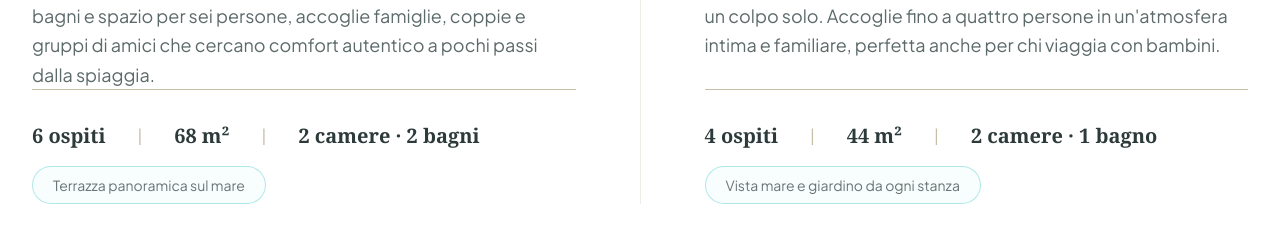
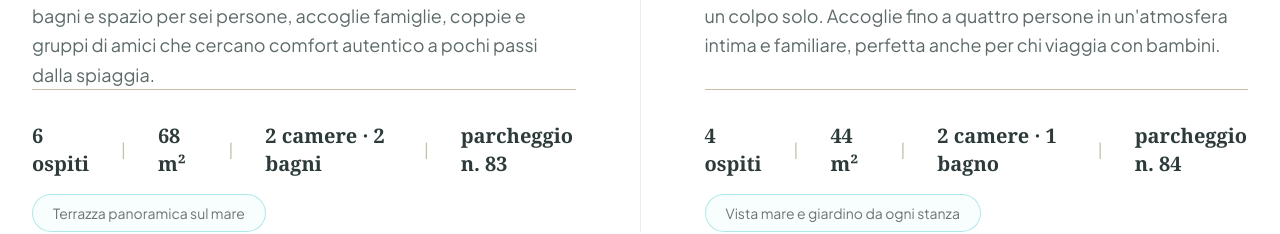
Before and after one commit to DCrescimone1/rbt_website_marzamemi, a Next.js app: page / in a window 1280 px wide. Shown: the part 1260-1494 px from the top of the page. Built offline with nearby package versions, Linux system fonts and the light colour scheme; no server answers.

Commit message:
update the description of the parking

```diff
--- a/components/sections/property-description.tsx
+++ b/components/sections/property-description.tsx
@@ -68,6 +68,12 @@ export default function PropertyDescriptionSection() {
                   {`${t("property.villaZefiro.bedrooms")} · ${t("property.villaZefiro.bathrooms")}`}
                 </p>
               </div>
+              <span className="text-border">|</span>
+              <div>
+                <p className="text-lg md:text-xl font-serif font-semibold text-foreground">
+                  {t("property.villaZefiro.parking")}
+                </p>
+              </div>
             </div>
 
             {/* Highlight badge */}
@@ -115,6 +121,12 @@ export default function PropertyDescriptionSection() {
               <div>
                 <p className="text-lg md:text-xl font-serif font-semibold text-foreground">
                   {`${t("property.villaI2Mari.bedrooms")} · ${t("property.villaI2Mari.bathrooms")}`}
+                </p>
+              </div>
+              <span className="text-border">|</span>
+              <div>
+                <p className="text-lg md:text-xl font-serif font-semibold text-foreground">
+                  {t("property.villaI2Mari.parking")}
                 </p>
               </div>
             </div>
--- a/lib/translations/en.ts
+++ b/lib/translations/en.ts
@@ -80,6 +80,7 @@ export const enTranslations: TranslationData = {
       size: "68 m²",
       bedrooms: "2 bedrooms",
       bathrooms: "2 bathrooms",
+      parking: "parking n. 83",
       highlight: "Panoramic sea terrace"
     },
     villaI2Mari: {
@@ -90,6 +91,7 @@ export const enTranslations: TranslationData = {
       size: "44 m²",
       bedrooms: "2 bedrooms",
       bathrooms: "1 bathroom",
+      parking: "parking n. 84",
       highlight: "Sea and garden view from every room"
     },
     residence: {
```
